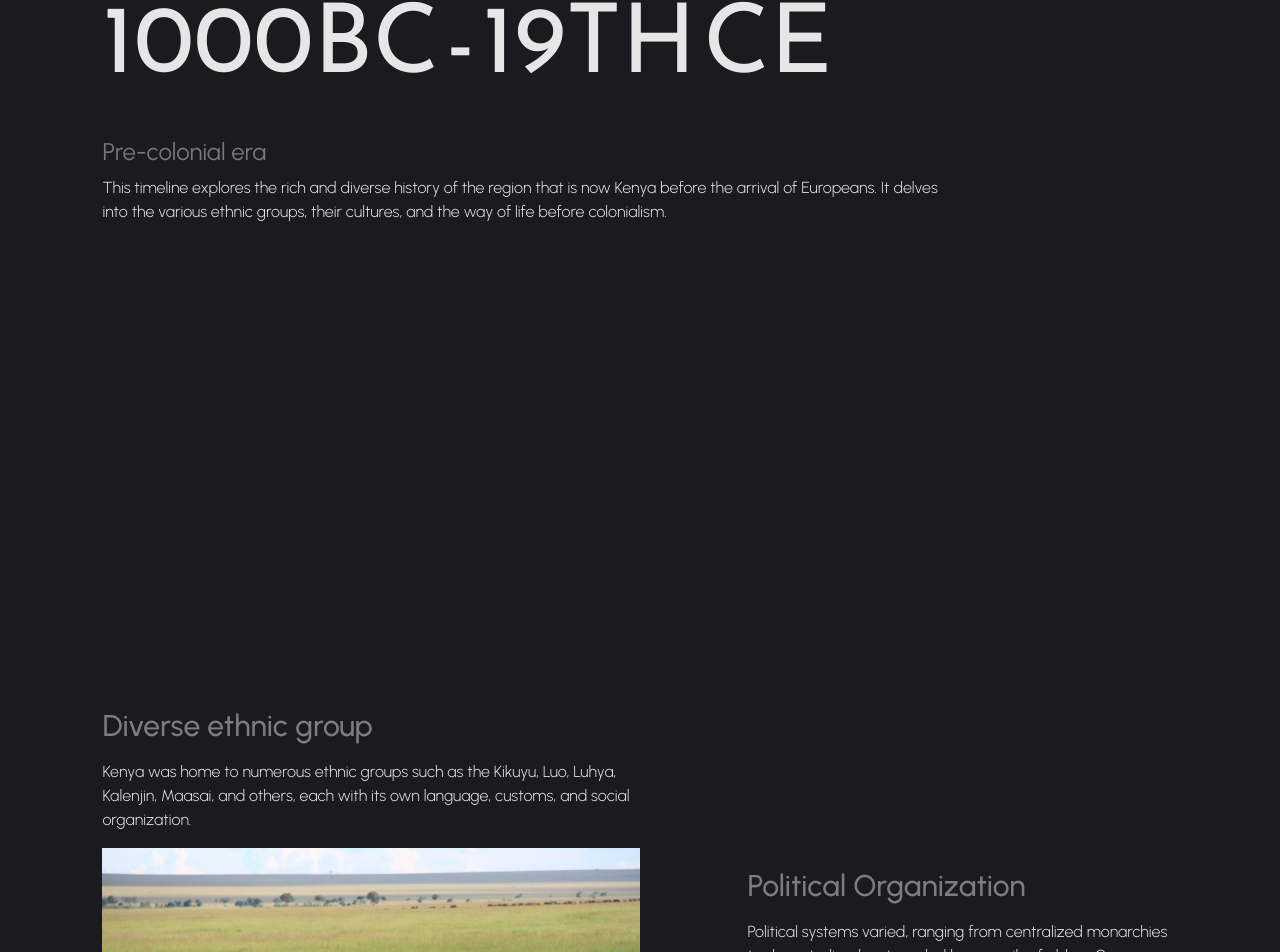
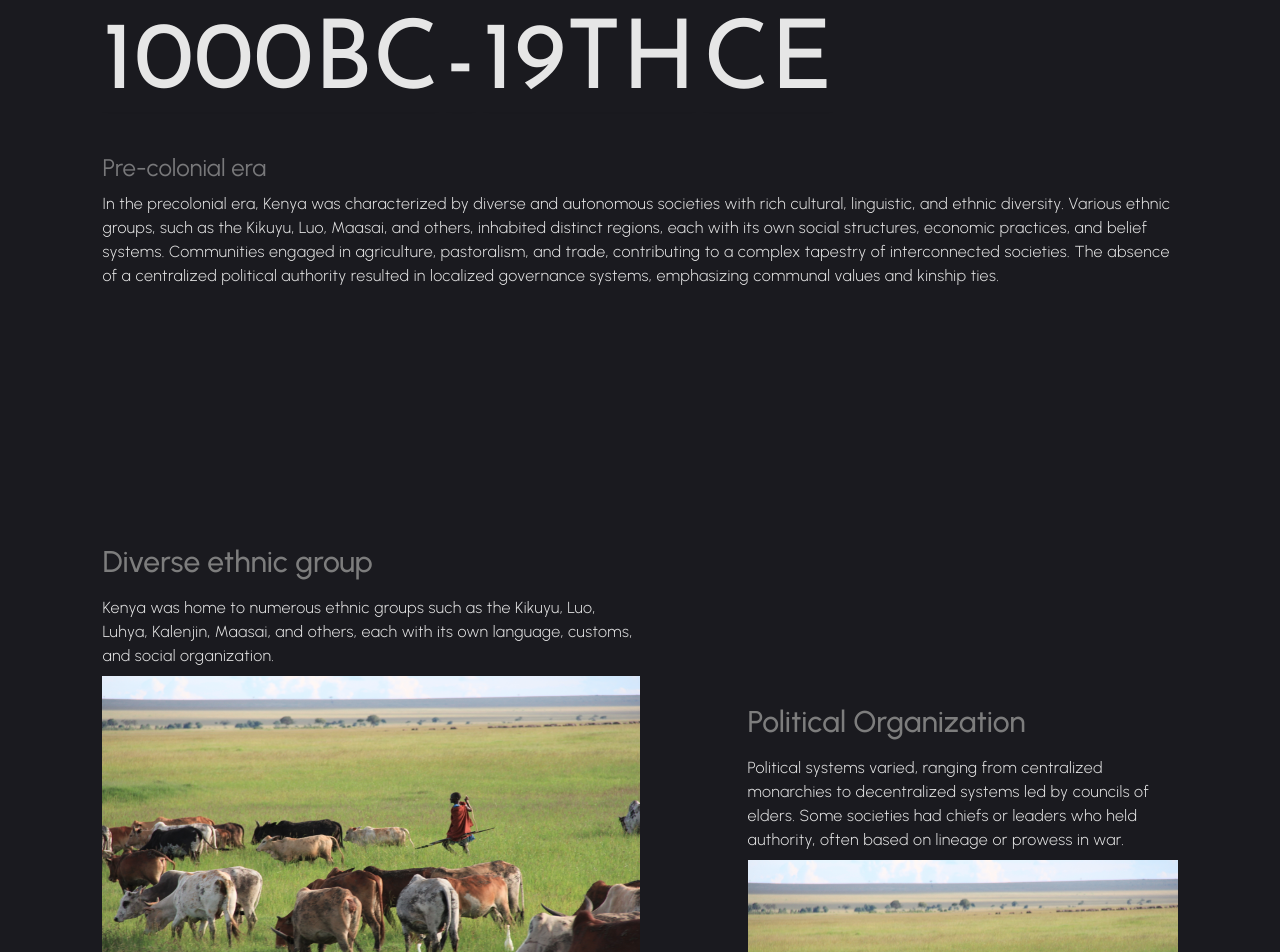
Before and after one commit to jmoseka/jamhuriday, a Next.js app: page / in a window 1280 px wide. Shown: the part 972-1924 px from the top of the page. Built offline with nearby package versions, Linux system fonts and the light colour scheme.

Commit message:
refractor some code

```diff
--- a/app/globals.css
+++ b/app/globals.css
@@ -44,8 +44,8 @@ figure {
 }
 
 .intro {
-  @apply relative;
-  height: 100vh;
+  @apply relative py-44;
+
   display: table;
   background-attachment: fixed;
 }
@@ -108,8 +108,16 @@ figcaption {
   opacity: 0.1;
 }
 
+.body-text {
+  @apply font-light tracking-wide text-[0.97rem] md:text-base 2xl:text-[1.1vw]  2xl:leading-[1.4vw];
+}
+
 .textTitle {
   @apply font-medium text-cardText;
+}
+
+.heading-two {
+  @apply text-2xl md:text-3xl 2xl:text-[2vw] text-cardText;
 }
 
 .margins {
--- a/app/page.js
+++ b/app/page.js
@@ -83,7 +83,7 @@ export default function Home() {
         <IntroText
           title="1000BC - 19TH CE"
           subtitle="Pre-colonial era"
-          desc="This timeline explores the rich and diverse history of the region that is now Kenya before the arrival of Europeans. It delves into the various ethnic groups, their cultures, and the way of life before colonialism."
+          desc="In the precolonial era, Kenya was characterized by diverse and autonomous societies with rich cultural, linguistic, and ethnic diversity. Various ethnic groups, such as the Kikuyu, Luo, Maasai, and others, inhabited distinct regions, each with its own social structures, economic practices, and belief systems. Communities engaged in agriculture, pastoralism, and trade, contributing to a complex tapestry of interconnected societies. The absence of a centralized political authority resulted in localized governance systems, emphasizing communal values and kinship ties."
         />
 
         <div className='sub-section'>
--- a/components/IntroText.jsx
+++ b/components/IntroText.jsx
@@ -8,13 +8,13 @@ export default function IntroText({ title, subtitle, desc }) {
     target: element,
     // start, 0.9 - 90% of the window when the opacity style start taking effect
     // at 0.35 at 35% opacity is 1
-    offset: ["start end", "start 0.25"],
+    offset: ["start end", "start 0.15"],
   });
 
   const words = title.split(" ");
 
   return (
-    <div className="intro w-full pt-[20vh]">
+    <div className="intro w-full ">
       <div className="h-[100%] flex flex-col gap-10 2xl:gap-28">
         <motion.h2
           ref={element}
@@ -34,7 +34,7 @@ export default function IntroText({ title, subtitle, desc }) {
 
         <div className="flex flex-col gap-2 2xl:gap-16">
           <h3 className="text-subtitle text-xl md:text-2xl 2xl:text-[1.8vw]">{subtitle}</h3>
-          <p className="font-light md:w-[80%] text-[0.93rem] md:text-base 2xl:text-[1.1vw]  2xl:leading-[1.4vw]">{desc}</p>
+          <p className="body-text">{desc}</p>
         </div>
       </div>
     </div>
--- a/components/PreCard.jsx
+++ b/components/PreCard.jsx
@@ -12,23 +12,23 @@ export default function PreCard({ title, desc, img, align, order }) {
   });
 
   return (
-    <div className="flex flex-col gap-4 2xl:gap-[2.8vw]">
-      <h2 className={`textTitle text-2xl md:text-3xl 2xl:text-[2vw]`}>
+    <div className="flex flex-col gap-4 2xl:gap-[2.8vw] ">
+      <h2 className={`heading-two textTitle`}>
         {" "}
         {title}
       </h2>
 
-      <div className="flex flex-col gap-4 2xl:gap-8">
+      <div className=" flex flex-col gap-2 2xl:gap-8">
         <motion.p
           ref={element}
           style={{ opacity: scrollYProgress }}
-          className="font-light text-[0.93rem] md:text-base 2xl:text-[1.1vw]  2xl:leading-[1.4vw]"
+          className="body-text"
         >
           {desc}
         </motion.p>
 
-        <div className=" relative h-[20rem] xl:h[25vw] 2xl:h-[28vw]">
-          <Image src={img} alt={img} fillstyle={{objectFit:"cover"}} />
+        <div className="relative h-[20rem] xl:h[25vw] 2xl:h-[28vw]">
+          <Image src={img} alt={img} fill fillstyle={{objectFit:"cover"}} />
         </div>
       </div>
     </div>
--- a/components/PreSection.js
+++ b/components/PreSection.js
@@ -69,7 +69,7 @@ function PreSection() {
 
     return (
         <>
-            <div className="section-body flex flex-col gap-20 md:flex-row md:justify-between md:gap-10">
+            <div className="section-body flex flex-col gap-16 md:flex-row md:justify-between md:gap-10">
                 {renderCard()}
             </div>
 
--- a/components/PresentCard.jsx
+++ b/components/PresentCard.jsx
@@ -2,7 +2,7 @@ import Image from "next/image";
 
 export default function PresentCard({ title, desc, img, order }) {
   return (
-    <div className="flex flex-col md:flex-row gap-2 md:gap-8">
+    <div className="flex flex-col md:flex-row gap-4 md:gap-8">
       <div
         className={`relative h-[15rem]  xl:h-[20rem] 2xl:h-[23vw] order-2  md:flex-1 ${
           order === 2 ? "md:order-2" : "md:order-none "
@@ -14,9 +14,9 @@ export default function PresentCard({ title, desc, img, order }) {
 
       </div>
 
-      <div className="flex-1 order-1 ">
-        <h3 className="text-cardText text-xl md:text-3xl 2xl:text-[2vw]"> {title}</h3>
-        <p className="pt-2 2xl:pt-24 font-light pb-3 text-[0.93rem] md:text-base 2xl:text-[1.1vw]  2xl:leading-[1.4vw]">{desc}</p>
+      <div className="flex-1 order-1">
+        <h3 className="heading-two"> {title}</h3>
+        <p className="body-text pt-4 2xl:pt-8">{desc}</p>
       </div>
     </div>
   );
```
